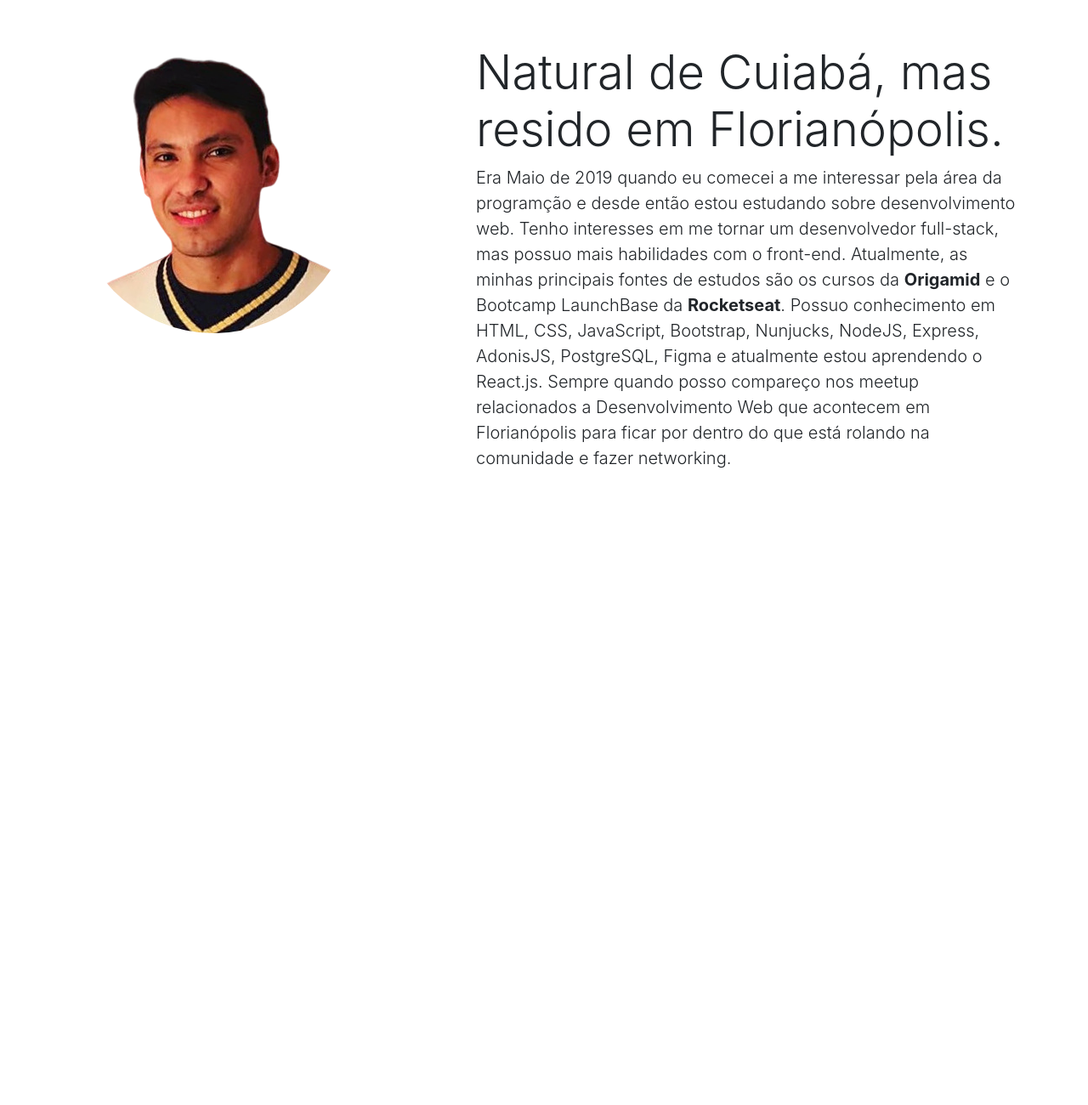
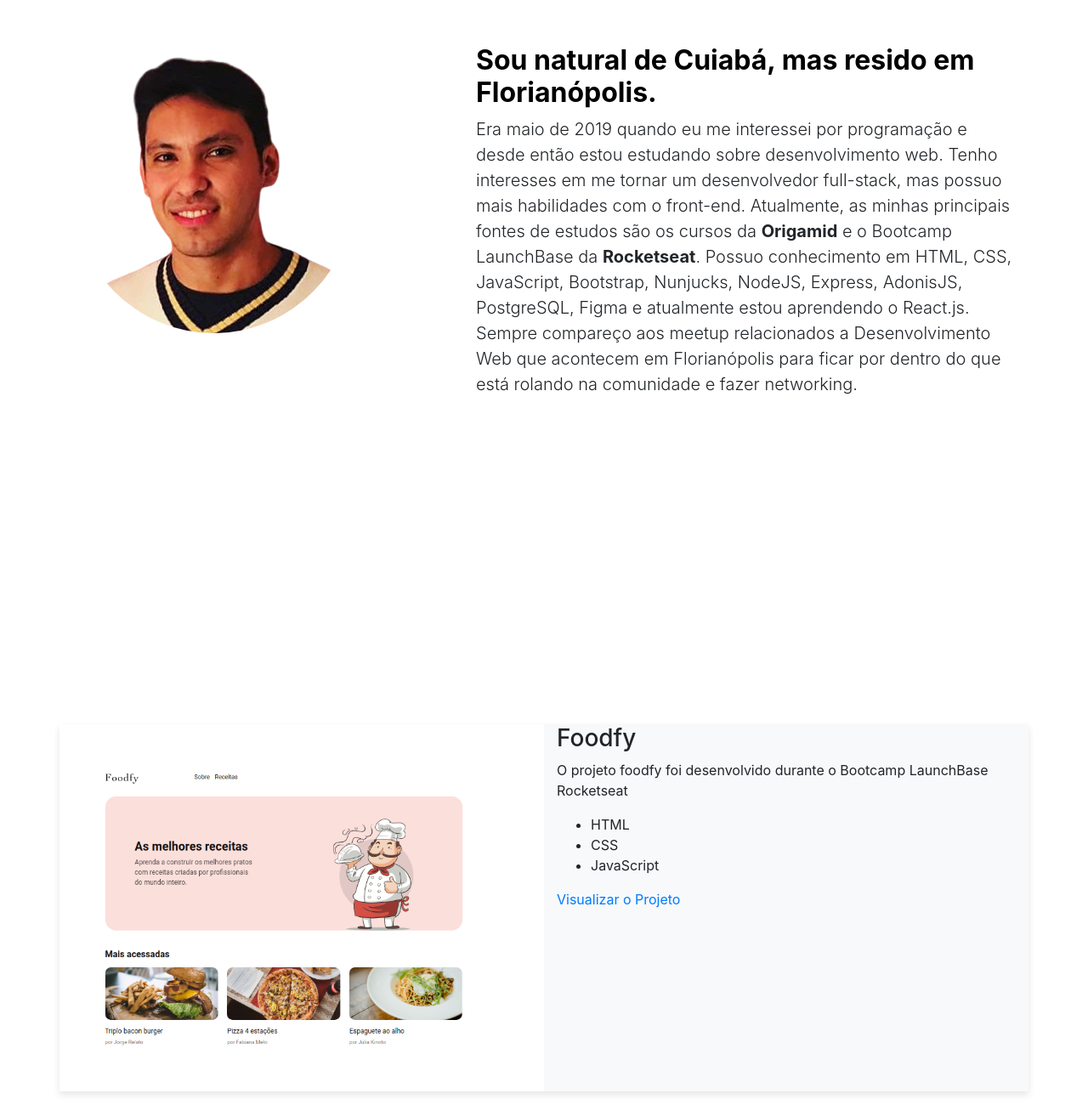
Before and after one commit to jonyreis/jonyreis.github.io, a website: page index.html in a window 1280 px wide. Shown: the part 900-2200 px from the top of the page at 85% size. Before the commit the page ends 1672 px from the top, so only its background shows below. Drawn offline with Linux system fonts and the light colour scheme; files whose address does not match are found by name.

Commit message:
Update About

```diff
--- a/css/styles.css
+++ b/css/styles.css
@@ -17,6 +17,11 @@ main h1 {
 
 #foto-jony {
     border-radius: 50%;
+}
+
+h2 {
+    color: #000;
+    font-weight: bold;
 }
 
 .nav-link:hover {
@@ -57,3 +62,8 @@ h1::after {
     padding-top: 80px;
     min-height: 100vh;
 }
+
+#portfolio img {
+    border-radius: 10px;
+    max-width: 500px;
+}
--- a/index.html
+++ b/index.html
@@ -42,7 +42,7 @@
             </div>
         </nav>
     </header>
-    <main class="container">
+    <main class="container" id="main">
         <div class="row">
             <h1 class="display-1">
                 Olá, eu sou o Jony.
@@ -56,25 +56,26 @@
                 <img id="foto-jony" src="/assets//eu/jony-intro.png" alt="Foto do Jony" srcset="">
             </div>
             <div class="col-lg-7">
-                <h2 class="display-4">Natural de Cuiabá, mas resido em Florianópolis.</h2>
-                <p class="lead">Era Maio de 2019 quando eu comecei a me interessar pela área da programção e desde então estou estudando sobre desenvolvimento web.
+                <h2 class="display-5">Sou natural de Cuiabá, mas resido em Florianópolis.</h2>
+                <p class="lead">Era maio de 2019 quando eu me interessei por programação e desde então estou estudando sobre desenvolvimento web.
                     Tenho interesses em me tornar um desenvolvedor full-stack, mas possuo mais habilidades com o front-end. Atualmente, as minhas principais
                     fontes de estudos são os cursos da <a href="http://www.origamid.com" target="_blank" rel="noopener noreferrer" class="link">Origamid</a>
                     e o Bootcamp LaunchBase da <a href="http://rocketseat.com.br/launchbase" target="_blank" rel="noopener noreferrer" class="link">Rocketseat</a>.
                     Possuo conhecimento em HTML, CSS, JavaScript, Bootstrap, Nunjucks, NodeJS, Express, AdonisJS, PostgreSQL, Figma e atualmente estou aprendendo o React.js.
-                    Sempre quando posso compareço nos meetup  relacionados a Desenvolvimento Web que acontecem em Florianópolis para ficar por dentro do que está
+                    Sempre compareço aos meetup  relacionados a Desenvolvimento Web que acontecem em Florianópolis para ficar por dentro do que está
                     rolando na comunidade e fazer networking.
                 </p>
             </div>
         </div>
     </section>
-    <!-- <section class="container" id="portfolio">
-        <div class="row">
-            <div class="col-5 bg-light py-5">
-                <img src="/assets/eu/jony-sobre.png" alt="" srcset="">
+    <section class="container" id="portfolio">
+        <div class="row box-shadow">
+            <div class="col-6 py-5">
+                <img src="/assets/foodfy.png" alt="" srcset="">
             </div>
-            <div class="col-7 bg-success">
-                <p>Possuo conhecimento em HTML, CSS, JavaScript, Bootstrap</p>
+            <div class="col-6 bg-light">
+                <h3>Foodfy</h3>
+                <p>O projeto foodfy foi desenvolvido durante o Bootcamp LaunchBase Rocketseat</p>
                 <ul>
                     <li>HTML</li>
                     <li>CSS</li>
@@ -85,9 +86,9 @@
         </div>
     </section>
 
-    <footer class="bg-dark py-4">
-        Jony Reis
-    </footer> -->
+    <footer class="bg-dark py-4 text-white text-center">
+        &copy; Desenvolvido por <a href="http://">Jony Reis</a>  2020
+    </footer>
 
     <script src="/js/scroll.js"></script>
     <script src="/js/cursor.js"></script>
```
Also changed, not shown: assets/foodfy.png (added).
